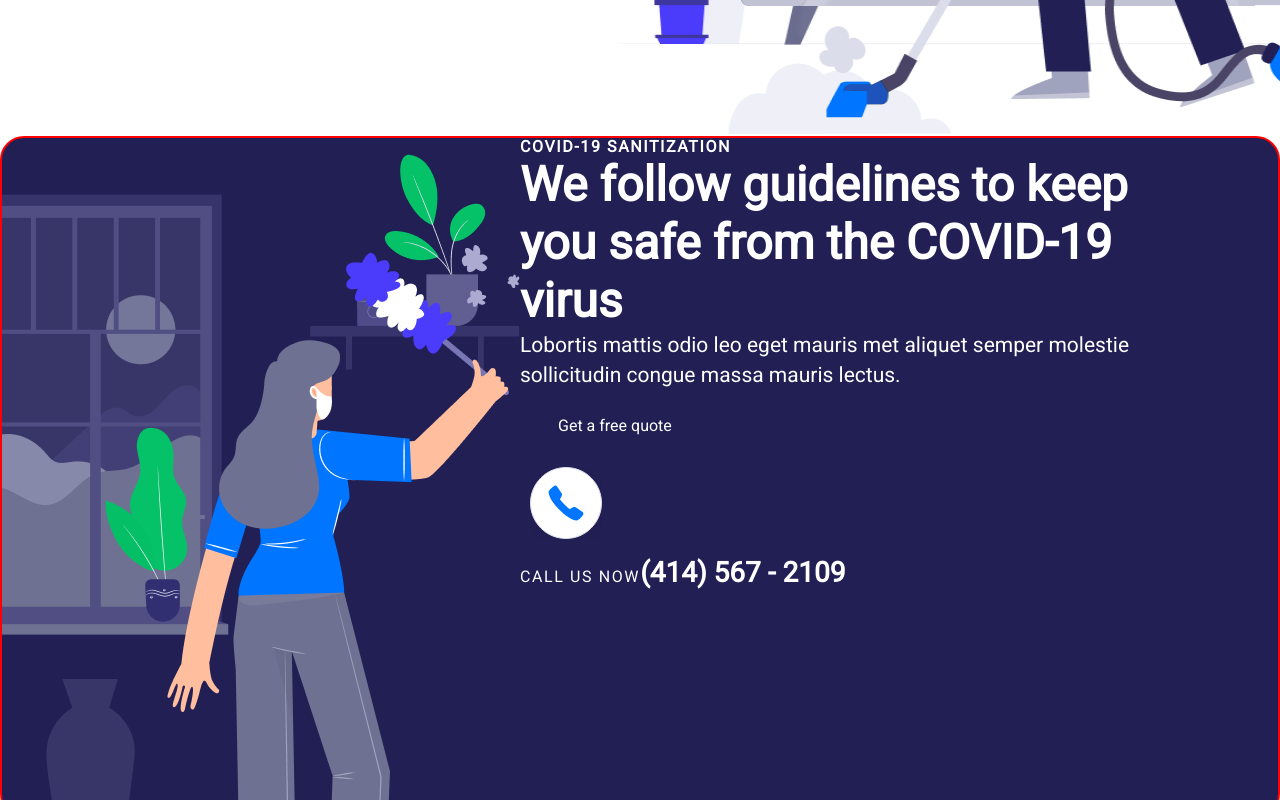
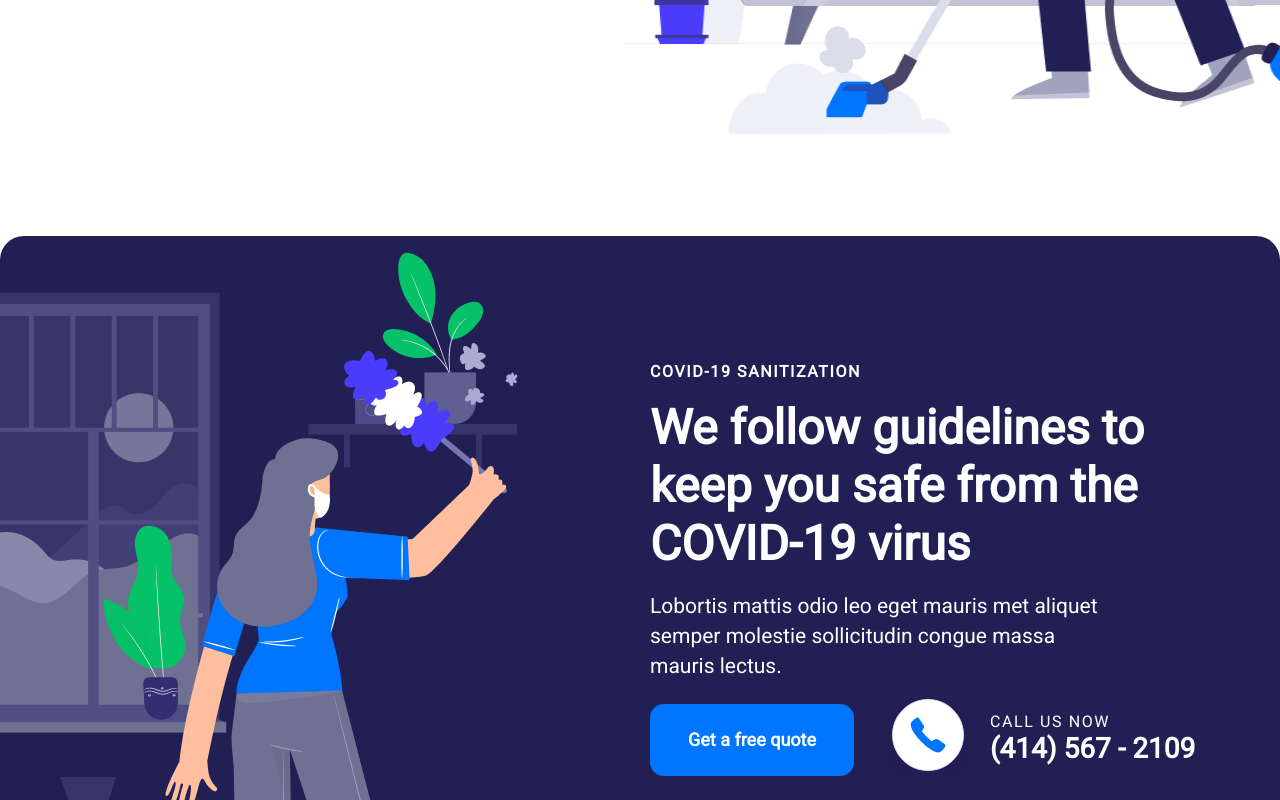
Before and after one commit to PubgGamerUzbSila/Hackathon, a React (Vite) app: page / in a window 1280 px wide. Shown: the part 600-1400 px from the top of the page. Built offline with nearby package versions, Linux system fonts and the light colour scheme.

Commit message:
lazizbek's section the end

```diff
--- a/src/components/SafeFromCovid/SafeFromCovid.jsx
+++ b/src/components/SafeFromCovid/SafeFromCovid.jsx
@@ -19,11 +19,11 @@ function SafeFromCovid() {
                     </div>
                     <div className={styles.bottom}>
                         <Button padding="padding__type2">Get a free quote</Button>
-                        <div className="phoneBox">
-                            <div className="phoneIcon">
+                        <div className={styles.phoneBox}>
+                            <div className={styles.phoneIcon}>
                                 <img src={phone} alt="" />
                             </div>
-                            <div className="phoneText">
+                            <div className={styles.phoneText}>
                                 <span className={styles.callUs}>Call us now</span>
                                 <span className={styles.telNumber}>(414) 567 - 2109</span>
                             </div>
--- a/src/components/SafeFromCovid/SafeFromCovid.module.css
+++ b/src/components/SafeFromCovid/SafeFromCovid.module.css
@@ -1,11 +1,22 @@
 .covid {
-    border: 2px solid red;
     border-radius: 2.4rem;
     background: #211F54;
     display: flex;
     justify-content: space-between;
+    align-items: center;
     color: #fff;
     padding-right: 7.4rem;
+    gap: 7.2rem;
+    overflow: hidden;
+    margin: 10rem 0;
+}
+
+.covid-img-side>img {
+    width: 100%;
+}
+
+.covid-right-side {
+    width: 55.6rem;
 }
 
 .subTitle {
@@ -15,7 +26,6 @@
     font-style: normal;
     font-weight: 700;
     line-height: 1.8rem;
-    /* 112.5% */
     letter-spacing: 0.16rem;
     text-transform: uppercase;
 }
@@ -27,17 +37,36 @@
     font-style: normal;
     font-weight: 700;
     line-height: 5.7984rem;
-    /* 120.8% */
+    margin: 1.8rem 0;
 }
 
 .text {
+    width: 47.4rem;
     color: #FFF;
     font-family: Roboto;
     font-size: 2.1rem;
     font-style: normal;
     font-weight: 400;
     line-height: 3.0006rem;
-    /* 142.886% */
+    margin-bottom: 1.2rem;
+}
+
+
+.bottom {
+    display: flex;
+    align-items: center;
+    gap: 2.8rem;
+}
+
+.phoneBox {
+    display: flex;
+    align-items: center;
+    gap: 1.6rem;
+}
+
+.phoneText {
+    display: flex;
+    flex-direction: column;
 }
 
 .callUs {
@@ -47,7 +76,6 @@
     font-style: normal;
     font-weight: 400;
     line-height: 1.8rem;
-    /* 112.5% */
     letter-spacing: 0.16rem;
     text-transform: uppercase;
 }
@@ -59,5 +87,4 @@
     font-style: normal;
     font-weight: 700;
     line-height: 3.6008rem;
-    /* 128.6% */
 }
--- a/src/components/UI/Button/Button.module.css
+++ b/src/components/UI/Button/Button.module.css
@@ -18,8 +18,16 @@
 }
 
 .padding__type2 {
-
+  border-radius: 1.4rem;
+  background: #0075FF;
   padding: 2.6rem 3.8rem;
+  color: #FFF;
+  text-align: center;
+  font-family: Roboto;
+  font-size: 1.8rem;
+  font-style: normal;
+  font-weight: 700;
+  line-height: 2rem;
 }
 
 .padding__type3 {
```
